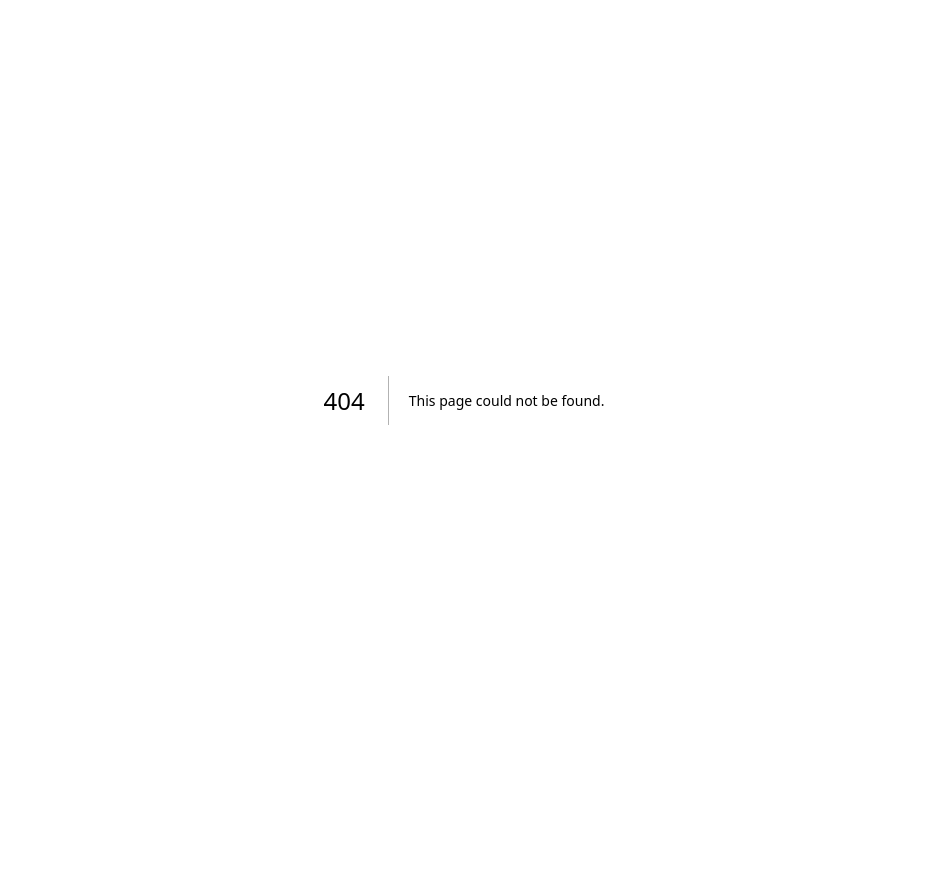
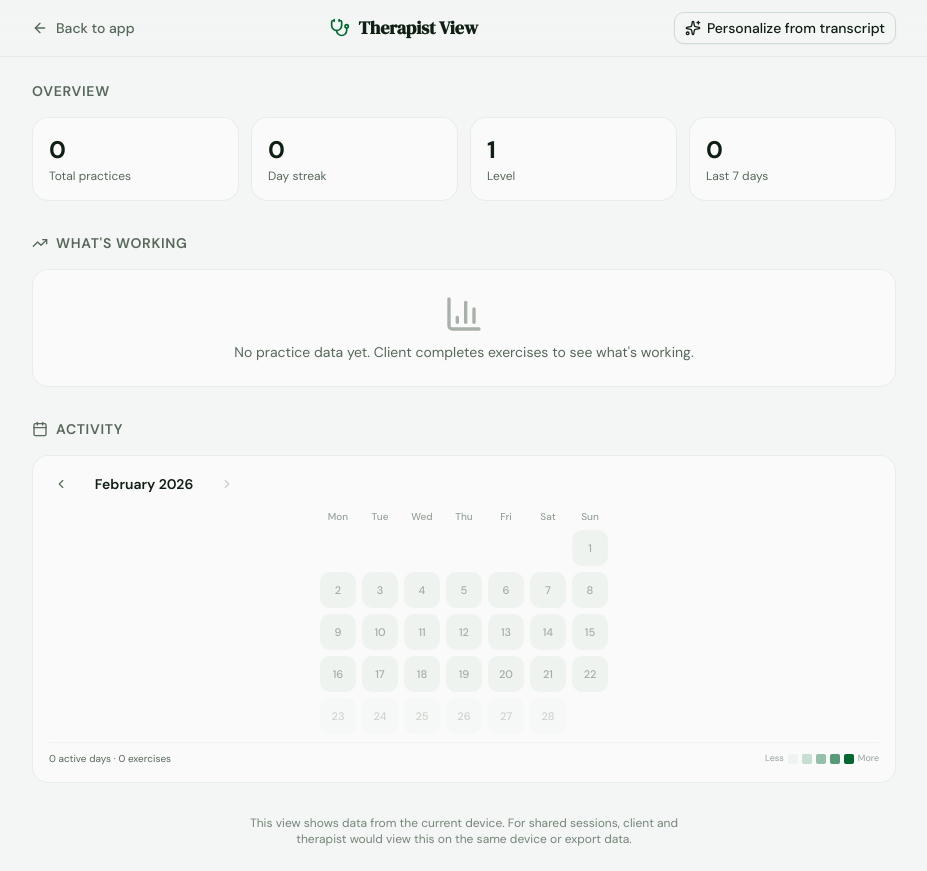
Before and after one commit to pkr20/pulse-ai-hackathon, a Next.js app: page /therapist in a window 1280 px wide. Before the commit this address had no page. Shown: the whole page, without its empty margins (176-1103 px from the left). Before the commit the page ends 800 px from the top, so only its background shows below. Built offline with nearby package versions, Linux system fonts and the light colour scheme.

Commit message:
therapist

```diff
--- a/app/page.tsx
+++ b/app/page.tsx
@@ -20,7 +20,7 @@ import StatsPanel from "@/components/stats-panel"
 import ActivityGrid from "@/components/activity-grid"
 import { Tabs, TabsContent, TabsList, TabsTrigger } from "@/components/ui/tabs"
 import Link from "next/link"
-import { TreePine, Sprout, ChevronLeft, ChevronRight, Maximize2 } from "lucide-react"
+import { TreePine, Sprout, ChevronLeft, ChevronRight, Maximize2, Stethoscope } from "lucide-react"
 import TranscriptUpload from "@/components/transcript-upload"
 
 const levelNames = [
@@ -103,7 +103,13 @@ export default function Home() {
             </h1>
           </div>
           <div className="flex items-center gap-2">
-            <TranscriptUpload onInsightsChange={() => setSessionInsights(getSessionInsights())} />
+            <Link
+              href="/therapist"
+              className="flex items-center gap-1.5 rounded-lg border border-border/40 px-2.5 py-1.5 text-xs font-medium text-muted-foreground hover:text-foreground hover:bg-muted/50 transition-colors"
+            >
+              <Stethoscope className="h-3.5 w-3.5" />
+              Therapist
+            </Link>
             <div className="text-right">
               <p className="text-xs text-muted-foreground uppercase tracking-wider">
                 Level {state.level}
--- /dev/null
+++ b/app/therapist/page.tsx
@@ -0,0 +1,225 @@
+"use client"
+
+import { useState, useEffect, useCallback } from "react"
+import Link from "next/link"
+import {
+  getState,
+  getExerciseTypeStats,
+  getMonthActivityMap,
+  getSessionInsights,
+  type UserState,
+  type CBTExerciseType,
+} from "@/lib/store"
+import { ArrowLeft, BarChart3, Flame, TrendingUp, Calendar, Stethoscope } from "lucide-react"
+import ActivityGrid from "@/components/activity-grid"
+import TranscriptUpload from "@/components/transcript-upload"
+
+const exerciseTitles: Record<CBTExerciseType, string> = {
+  "thought-record": "Thought Record",
+  "cognitive-distortion": "Spot the Distortion",
+  "behavioral-activation": "Activity Planning",
+  grounding: "5-4-3-2-1 Grounding",
+  gratitude: "Gratitude Journal",
+  breathing: "Mindful Breathing",
+  reframing: "Kind Thoughts",
+}
+
+export default function TherapistPage() {
+  const [state, setState] = useState<UserState | null>(null)
+  const [exerciseStats, setExerciseStats] = useState<Record<string, number>>({})
+  const [activityMap, setActivityMap] = useState<Record<string, number>>({})
+  const [insights, setInsights] = useState<ReturnType<typeof getSessionInsights>>(null)
+
+  const loadState = useCallback(() => {
+    setState(getState())
+    setExerciseStats(getExerciseTypeStats())
+    setActivityMap(getMonthActivityMap())
+    setInsights(getSessionInsights())
+  }, [])
+
+  useEffect(() => {
+    loadState()
+  }, [loadState])
+
+  if (!state) {
+    return (
+      <main className="flex min-h-screen items-center justify-center bg-background">
+        <div className="flex items-center gap-3 text-muted-foreground">
+          <Stethoscope className="h-5 w-5 animate-pulse" />
+          <span className="text-sm">Loading therapist view...</span>
+        </div>
+      </main>
+    )
+  }
+
+  const totalExercises = state.totalExercises
+  const topExercises = (Object.entries(exerciseStats) as [CBTExerciseType, number][])
+    .filter(([, count]) => count > 0)
+    .sort((a, b) => b[1] - a[1])
+    .slice(0, 5)
+
+  const hasActivity = totalExercises > 0
+  const weekDays = 7
+  const today = new Date().toISOString().split("T")[0]
+  const weekAgo = new Date()
+  weekAgo.setDate(weekAgo.getDate() - weekDays)
+  const weekAgoStr = weekAgo.toISOString().split("T")[0]
+  const weekActivity = Object.entries(activityMap).filter(
+    ([date]) => date >= weekAgoStr && date <= today
+  )
+  const weekTotal = weekActivity.reduce((acc, [, count]) => acc + count, 0)
+
+  return (
+    <main className="min-h-screen bg-background">
+      {/* Header */}
+      <header className="sticky top-0 z-10 border-b border-border/40 bg-background/80 backdrop-blur-md">
+        <div className="mx-auto flex max-w-4xl items-center justify-between px-4 py-3">
+          <Link
+            href="/"
+            className="flex items-center gap-2 text-muted-foreground hover:text-foreground transition-colors"
+          >
+            <ArrowLeft className="h-4 w-4" />
+            <span className="text-sm font-medium">Back to app</span>
+          </Link>
+          <div className="flex items-center gap-2">
+            <Stethoscope className="h-5 w-5 text-primary" />
+            <h1 className="font-serif text-lg font-semibold text-foreground">
+              Therapist View
+            </h1>
+          </div>
+          <TranscriptUpload onInsightsChange={() => setInsights(getSessionInsights())} />
+        </div>
+      </header>
+
+      <div className="mx-auto max-w-4xl px-4 py-6 space-y-8">
+        {/* Overview */}
+        <section>
+          <h2 className="text-sm font-semibold text-muted-foreground uppercase tracking-wider mb-4">
+            Overview
+          </h2>
+          <div className="grid grid-cols-2 sm:grid-cols-4 gap-3">
+            <div className="rounded-xl border border-border/40 bg-card/80 p-4">
+              <p className="text-2xl font-bold text-foreground">{totalExercises}</p>
+              <p className="text-xs text-muted-foreground mt-0.5">Total practices</p>
+            </div>
+            <div className="rounded-xl border border-border/40 bg-card/80 p-4">
+              <p className="text-2xl font-bold text-foreground">{state.streak}</p>
+              <p className="text-xs text-muted-foreground mt-0.5">Day streak</p>
+            </div>
+            <div className="rounded-xl border border-border/40 bg-card/80 p-4">
+              <p className="text-2xl font-bold text-foreground">{state.level}</p>
+              <p className="text-xs text-muted-foreground mt-0.5">Level</p>
+            </div>
+            <div className="rounded-xl border border-border/40 bg-card/80 p-4">
+              <p className="text-2xl font-bold text-foreground">{weekTotal}</p>
+              <p className="text-xs text-muted-foreground mt-0.5">Last 7 days</p>
+            </div>
+          </div>
+        </section>
+
+        {/* What's working */}
+        <section>
+          <h2 className="text-sm font-semibold text-muted-foreground uppercase tracking-wider mb-4 flex items-center gap-2">
+            <TrendingUp className="h-4 w-4" />
+            What&apos;s working
+          </h2>
+          {hasActivity ? (
+            <div className="rounded-xl border border-border/40 bg-card/80 p-4 space-y-4">
+              <p className="text-sm text-muted-foreground">
+                Most-used practices (indicates engagement and preference)
+              </p>
+              <div className="space-y-3">
+                {topExercises.length > 0 ? (
+                  topExercises.map(([type, count]) => {
+                    const max = topExercises[0]?.[1] ?? 1
+                    const pct = Math.round((count / max) * 100)
+                    return (
+                      <div key={type} className="space-y-1.5">
+                        <div className="flex justify-between text-sm">
+                          <span className="font-medium text-foreground">
+                            {exerciseTitles[type] ?? type}
+                          </span>
+                          <span className="text-muted-foreground">{count}×</span>
+                        </div>
+                        <div className="h-2 rounded-full bg-muted/50 overflow-hidden">
+                          <div
+                            className="h-full rounded-full bg-primary/70 transition-all"
+                            style={{ width: `${pct}%` }}
+                          />
+                        </div>
+                      </div>
+                    )
+                  })
+                ) : (
+                  <p className="text-sm text-muted-foreground italic">
+                    No practices completed yet.
+                  </p>
+                )}
+              </div>
+              {state.streak > 0 && (
+                <div className="flex items-center gap-2 pt-2 border-t border-border/40">
+                  <Flame className="h-4 w-4 text-accent" />
+                  <p className="text-sm text-muted-foreground">
+                    {state.streak}-day streak suggests consistent engagement.
+                  </p>
+                </div>
+              )}
+            </div>
+          ) : (
+            <div className="rounded-xl border border-border/40 bg-card/80 p-6 text-center">
+              <BarChart3 className="h-10 w-10 text-muted-foreground/50 mx-auto mb-2" />
+              <p className="text-sm text-muted-foreground">
+                No practice data yet. Client completes exercises to see what&apos;s working.
+              </p>
+            </div>
+          )}
+        </section>
+
+        {/* Activity calendar */}
+        <section>
+          <h2 className="text-sm font-semibold text-muted-foreground uppercase tracking-wider mb-4 flex items-center gap-2">
+            <Calendar className="h-4 w-4" />
+            Activity
+          </h2>
+          <div className="rounded-xl border border-border/40 bg-card/80 overflow-hidden">
+            <ActivityGrid activityMap={activityMap} streak={state.streak} useFakeData={false} />
+          </div>
+        </section>
+
+        {/* Session insights (if transcript was analyzed) */}
+        {insights && (
+          <section>
+            <h2 className="text-sm font-semibold text-muted-foreground uppercase tracking-wider mb-4">
+              Session context
+            </h2>
+            <div className="rounded-xl border border-border/40 bg-card/80 p-4 space-y-3">
+              <p className="text-sm font-medium text-foreground">{insights.summary}</p>
+              {insights.emotions.length > 0 && (
+                <p className="text-sm text-muted-foreground">
+                  <span className="font-medium">Emotions:</span> {insights.emotions.join(", ")}
+                </p>
+              )}
+              {insights.themes.length > 0 && (
+                <p className="text-sm text-muted-foreground">
+                  <span className="font-medium">Themes:</span> {insights.themes.join(", ")}
+                </p>
+              )}
+              {insights.suggestedPractices && insights.suggestedPractices.length > 0 && (
+                <p className="text-sm text-muted-foreground">
+                  <span className="font-medium">Suggested practices:</span>{" "}
+                  {insights.suggestedPractices.map((sp) => sp.reason).join("; ")}
+                </p>
+              )}
+            </div>
+          </section>
+        )}
+
+        {/* Note */}
+        <p className="text-xs text-muted-foreground/80 text-center max-w-md mx-auto">
+          This view shows data from the current device. For shared sessions, client and therapist
+          would view this on the same device or export data.
+        </p>
+      </div>
+    </main>
+  )
+}
--- a/components/activity-grid.tsx
+++ b/components/activity-grid.tsx
@@ -6,6 +6,8 @@ import { ChevronLeft, ChevronRight, Flame } from "lucide-react"
 interface ActivityGridProps {
   activityMap: Record<string, number>
   streak: number
+  /** When false, only real data is shown (no placeholder/fake data) */
+  useFakeData?: boolean
 }
 
 function getIntensity(count: number): number {
@@ -57,10 +59,13 @@ function generateFakeData(): Record<string, number> {
 const FAKE_DATA = generateFakeData()
 const DAY_LABELS = ["Mon", "Tue", "Wed", "Thu", "Fri", "Sat", "Sun"]
 
-export default function ActivityGrid({ activityMap, streak }: ActivityGridProps) {
+export default function ActivityGrid({ activityMap, streak, useFakeData = true }: ActivityGridProps) {
   const now = new Date()
   const todayStr = toDateStr(now)
-  const mergedMap = useMemo(() => ({ ...FAKE_DATA, ...activityMap }), [activityMap])
+  const mergedMap = useMemo(
+    () => (useFakeData ? { ...FAKE_DATA, ...activityMap } : activityMap),
+    [activityMap, useFakeData]
+  )
 
   const [viewMonth, setViewMonth] = useState(now.getMonth())
   const [viewYear, setViewYear] = useState(now.getFullYear())
```
